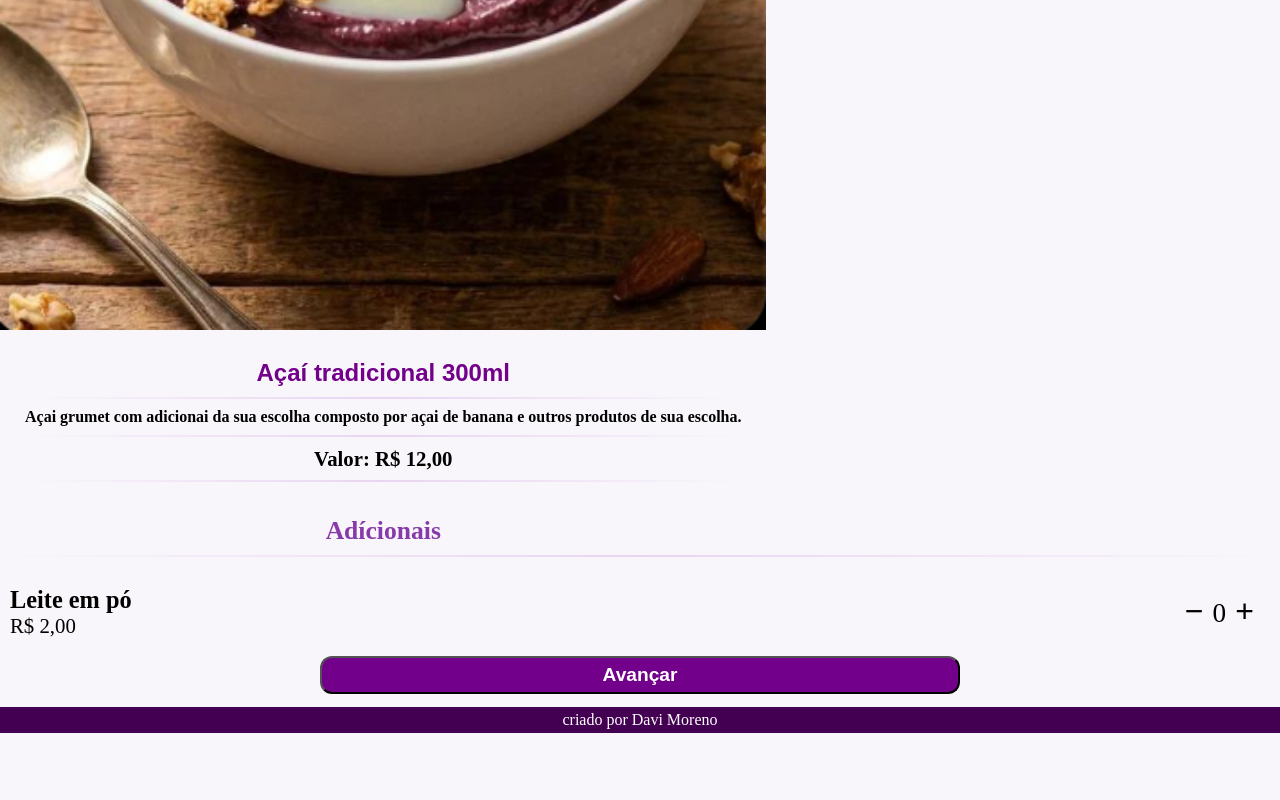
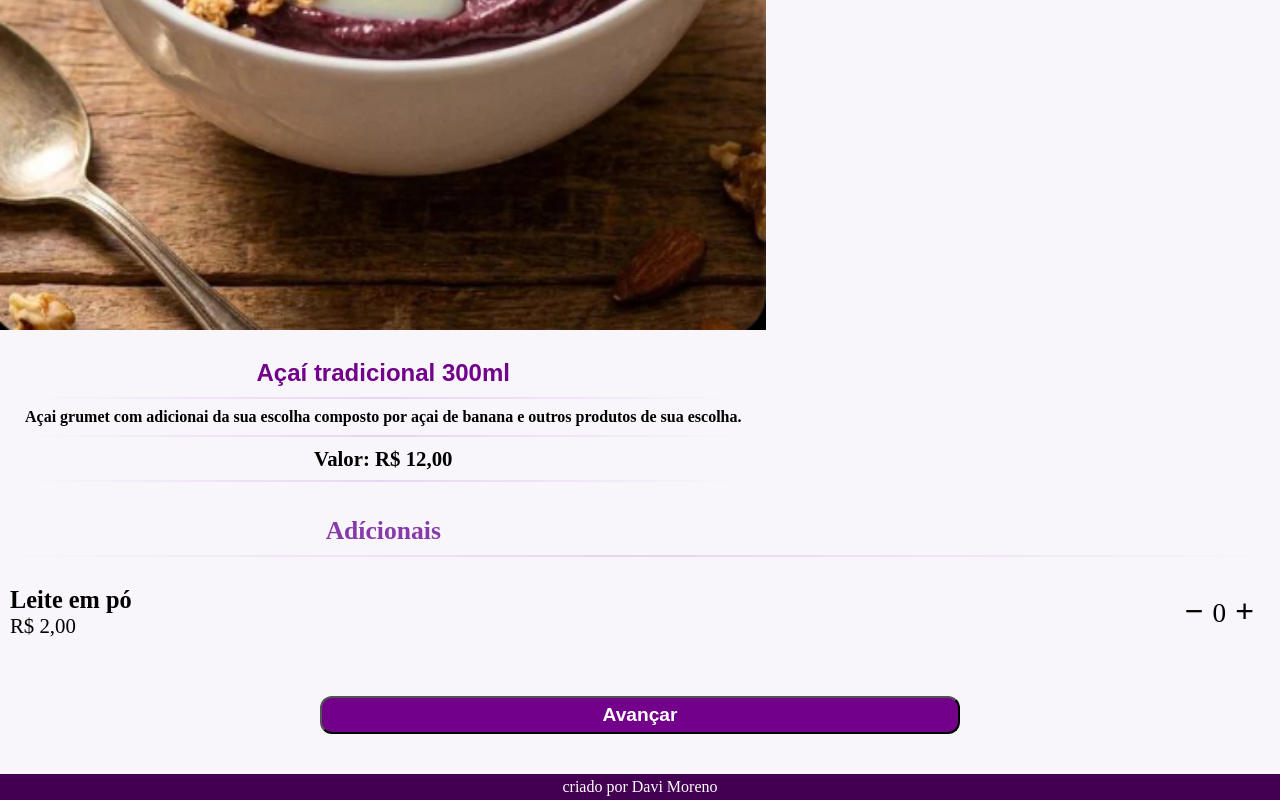
Before and after one commit to daviappsec/Freelance-para-a-ai-sisters, a plain HTML site: page freelanece1/cliente/opcoes.html in a window 1280 px wide. Shown: the part 616-1416 px from the top of the page. Before the commit the page ends 1349 px from the top, so only its background shows below. Drawn offline with nearby package versions, Linux system fonts and the light colour scheme.

Commit message:
1.8 test3

```diff
--- a/freelanece1/cliente/style/opcoes.css
+++ b/freelanece1/cliente/style/opcoes.css
@@ -142,7 +142,7 @@ h2 {
 
 .butãoAvancarOrPedido {
 
-    margin-bottom: 13px;
+    margin: 40px 0px;
    text-align: center;
 }
 
```
